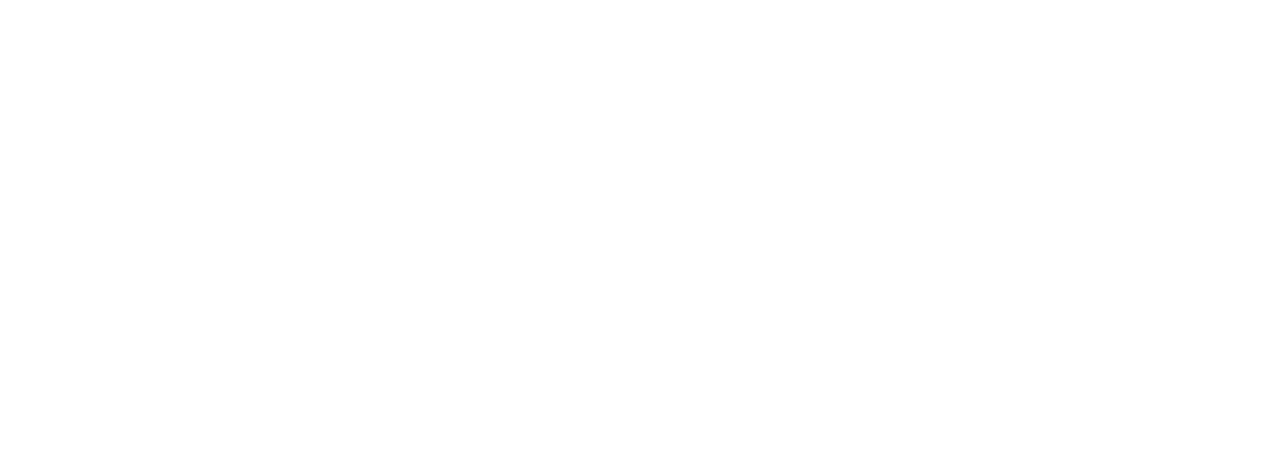
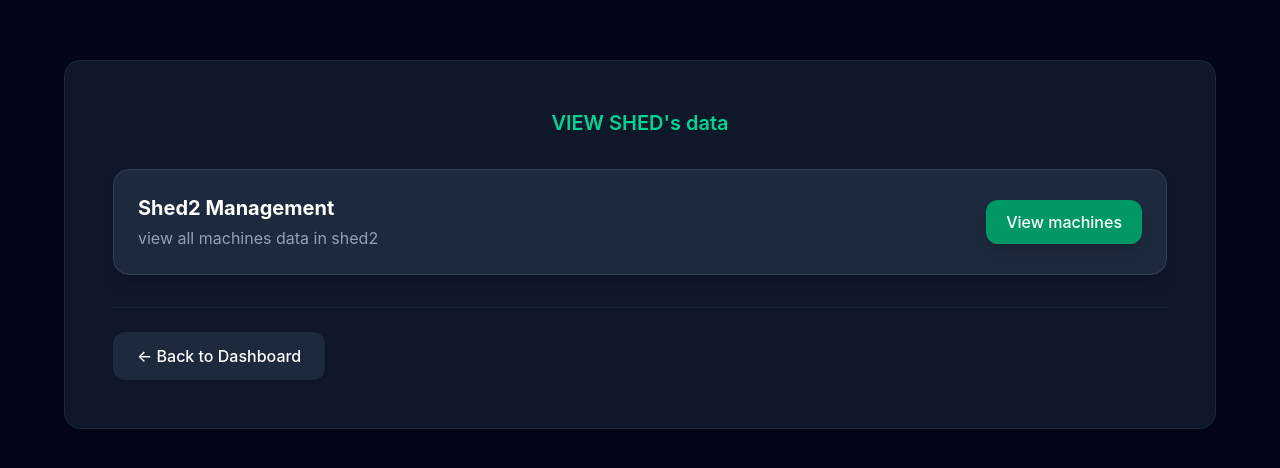
Before and after one commit to divanshsinghsaini123/Fixture-Validation-RSSL, a React (Vite) app in the folder frontend/: page /dashboard/view-data in a window 1280 px wide. Before the commit this address had no page. Shown: the part 156-624 px from the top of the page. Built offline with nearby package versions, Linux system fonts and the light colour scheme; sample sign-in values are in the browser's storage.

Commit message:
feat: add data visualization components and dashboard for machine shed management

```diff
--- a/frontend/src/components/Dashboard.tsx
+++ b/frontend/src/components/Dashboard.tsx
@@ -124,6 +124,12 @@
             </div>
           </div>
           <div className="flex items-center gap-3 mt-4 sm:mt-0">
+            <button
+              onClick={() => navigate('/dashboard/view-data')}
+              className="bg-emerald-600 hover:bg-emerald-500 text-white px-5 py-2.5 rounded-xl font-medium shadow-lg transition-transform active:scale-95"
+            >
+              View SHED'S data
+            </button>
             <button
               onClick={() => navigate('/dashboard/data')}
               className="bg-emerald-600 hover:bg-emerald-500 text-white px-5 py-2.5 rounded-xl font-medium shadow-lg transition-transform active:scale-95"
--- /dev/null
+++ b/frontend/src/components/ViewShedData.tsx
@@ -0,0 +1,41 @@
+import { useNavigate } from 'react-router-dom';
+
+export default function ViewShedData() {
+  const navigate = useNavigate();
+
+  return (
+    <div className="min-h-screen bg-slate-950 text-slate-100 p-4 font-sans flex flex-col items-center justify-center">
+      <div className="w-full max-w-6xl text-center space-y-6 bg-slate-900 border border-slate-800 p-8 sm:p-12 rounded-2xl shadow-lg">
+
+        <p className="text-xl text-emerald-400 font-semibold mb-6">
+          VIEW SHED's data
+        </p>
+
+        {/* Action Card inside View Data Dashboard */}
+        <div className="bg-slate-800 border border-slate-700 p-6 rounded-2xl shadow-lg text-left my-8 flex flex-col sm:flex-row items-center justify-between gap-4">
+          <div>
+            <h3 className="text-xl font-bold text-white mb-1">Shed2 Management</h3>
+            <p className="text-slate-400">view all machines data in shed2</p>
+          </div>
+          <div className="flex gap-4">
+            <button
+              onClick={() => navigate('/dashboard/view-data/lines')}
+              className="bg-emerald-600 hover:bg-emerald-500 text-white px-5 py-2.5 rounded-xl font-medium shadow-lg transition-transform active:scale-95"
+            >
+              View machines
+            </button>
+          </div>
+        </div>
+
+        <div className="pt-6 border-t border-slate-800 text-left">
+          <button
+            onClick={() => navigate('/dashboard')}
+            className="bg-slate-800 hover:bg-slate-700 text-white px-6 py-3 rounded-xl font-medium shadow-sm transition-all"
+          >
+            ← Back to Dashboard
+          </button>
+        </div>
+      </div>
+    </div>
+  );
+}
--- /dev/null
+++ b/frontend/src/components/ViewShedLines.tsx
@@ -0,0 +1,89 @@
+import { useState, useEffect } from 'react';
+import { useNavigate } from 'react-router-dom';
+
+export default function ViewShedLines() {
+  const navigate = useNavigate();
+  const [lines, setLines] = useState<string[]>([]);
+  const [loading, setLoading] = useState(true);
+  const [error, setError] = useState('');
+
+  useEffect(() => {
+    const fetchLines = async () => {
+      try {
+        const backendUrl = import.meta.env.VITE_BACKEND_URL || 'http://localhost:8000';
+        const token = localStorage.getItem('access_token');
+        const response = await fetch(`${backendUrl}/api/shed2machine/get_all_lines`, {
+          headers: token ? { 'Authorization': `Bearer ${token}` } : undefined
+        });
+
+        if (!response.ok) {
+          throw new Error('Failed to fetch lines');
+        }
+
+        const data = await response.json();
+        setLines(data.lines || []);
+      } catch (err: any) {
+        setError(err.message || 'An error occurred while fetching lines');
+      } finally {
+        setLoading(false);
+      }
+    };
+
+    fetchLines();
+  }, []);
+
+  return (
+    <div className="min-h-screen bg-slate-950 text-slate-100 p-4 font-sans flex flex-col items-center py-8 sm:py-16">
+      <div className="w-full max-w-4xl space-y-6 bg-slate-900 border border-slate-800 p-6 sm:p-10 rounded-2xl shadow-lg">
+
+        <div className="flex flex-col sm:flex-row justify-between items-center mb-6 gap-4 border-b border-slate-800 pb-6">
+          <p className="text-2xl text-emerald-400 font-semibold text-center sm:text-left">
+            Shed2 Lines
+          </p>
+          <button
+            onClick={() => navigate('/dashboard/view-data')}
+            className="bg-slate-800 hover:bg-slate-700 text-white px-5 py-2.5 rounded-xl font-medium shadow-sm transition-all flex items-center gap-2"
+          >
+            ← Back
+          </button>
+        </div>
+
+        {loading ? (
+          <div className="flex flex-col items-center justify-center py-20">
+            <svg className="animate-spin h-10 w-10 text-emerald-500 mb-4" xmlns="http://www.w3.org/2000/svg" fill="none" viewBox="0 0 24 24">
+              <circle className="opacity-25" cx="12" cy="12" r="10" stroke="currentColor" strokeWidth="4"></circle>
+              <path className="opacity-75" fill="currentColor" d="M4 12a8 8 0 018-8V0C5.373 0 0 5.373 0 12h4zm2 5.291A7.962 7.962 0 014 12H0c0 3.042 1.135 5.824 3 7.938l3-2.647z"></path>
+            </svg>
+            <p className="text-slate-400">Loading lines...</p>
+          </div>
+        ) : error ? (
+          <div className="bg-rose-500/10 border border-rose-500/50 p-6 rounded-xl text-rose-400 text-center">
+            {error}
+          </div>
+        ) : lines.length > 0 ? (
+          <div className="grid grid-cols-1 sm:grid-cols-2 gap-4">
+            {lines.map((line: string, idx: number) => (
+              <div key={idx} className="bg-slate-800 border border-slate-700 p-5 rounded-2xl shadow-lg flex items-center justify-between transition-transform hover:scale-[1.02] hover:border-emerald-500/50 group">
+                <div>
+                  <h3 className="text-lg font-bold text-white group-hover:text-emerald-300 transition-colors">
+                    Line: {line}
+                  </h3>
+                </div>
+                <button
+                  onClick={() => navigate(`/dashboard/view-data/lines/${encodeURIComponent(line)}`)}
+                  className="bg-emerald-600 hover:bg-emerald-500 text-white px-4 py-2 rounded-xl text-sm font-medium shadow-lg transition-transform active:scale-95"
+                >
+                  View
+                </button>
+              </div>
+            ))}
+          </div>
+        ) : (
+          <div className="text-center py-16 bg-slate-800/50 rounded-xl border border-slate-700 border-dashed">
+            <p className="text-slate-400 text-lg">No lines found in Shed2.</p>
+          </div>
+        )}
+      </div>
+    </div>
+  );
+}
--- a/frontend/src/main.tsx
+++ b/frontend/src/main.tsx
@@ -12,6 +12,8 @@
 import MachineReview from './components/MachineReview.tsx'
 import Shed2Remove from './components/Shed2Remove.tsx'
 import TaskCategory from './components/TaskCategory.tsx'
+import ViewShedData from './components/ViewShedData.tsx';
+import ViewShedLines from './components/ViewShedLines.tsx';
 
 // Basic guard component protecting routes if JWT token doesn't exist
 const PrivateRoute = ({ children }: { children: React.ReactNode }) => {
@@ -62,6 +64,16 @@
               <MachineReview />
             </PrivateRoute>
           } />
+          <Route path="/dashboard/view-data" element={
+            <PrivateRoute>
+              <ViewShedData />
+            </PrivateRoute>
+          } />
+          <Route path="/dashboard/view-data/lines" element={
+            <PrivateRoute>
+              <ViewShedLines />
+            </PrivateRoute>
+          } />
 
         </Routes>
       </BrowserRouter>
```
